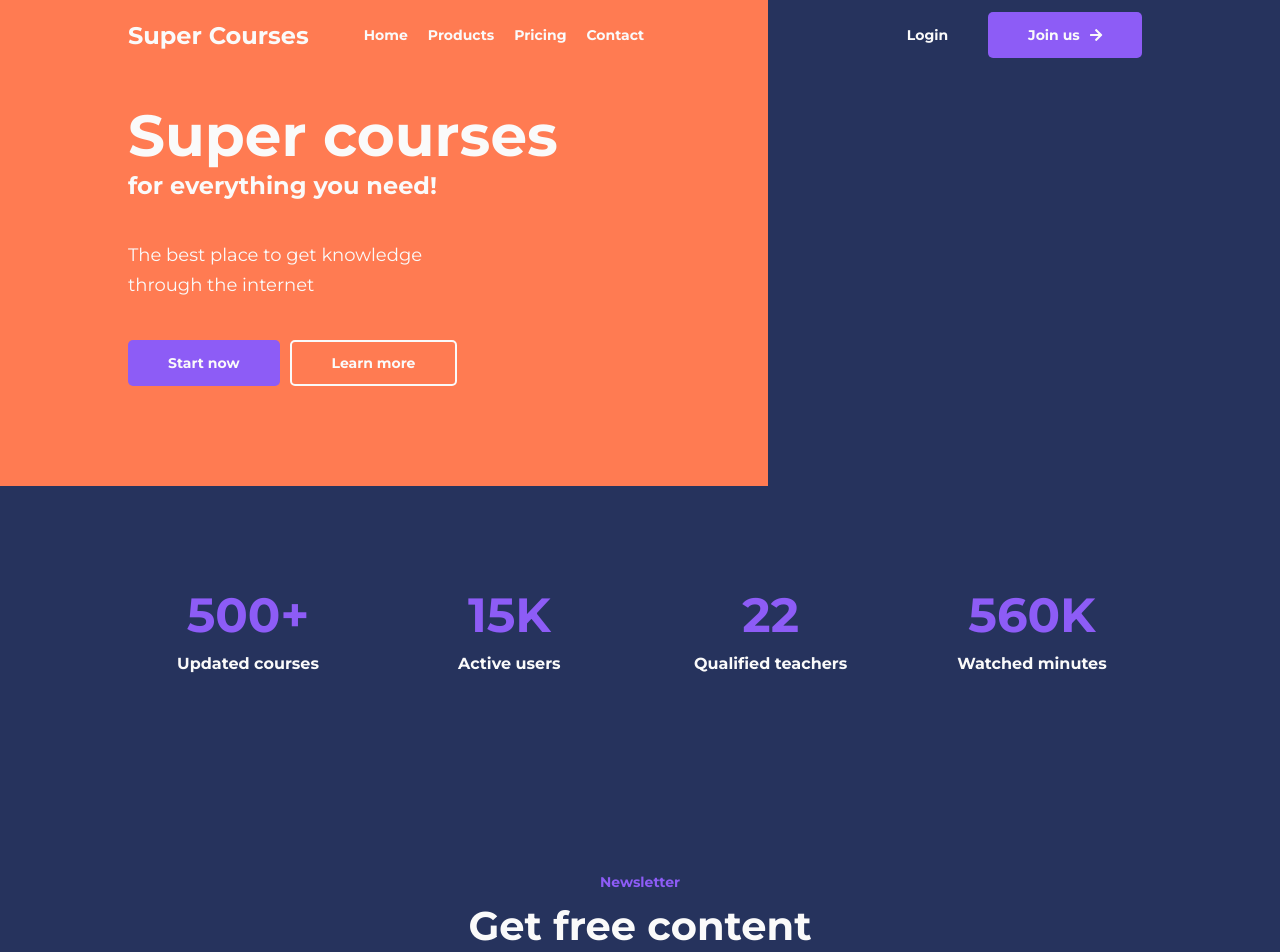
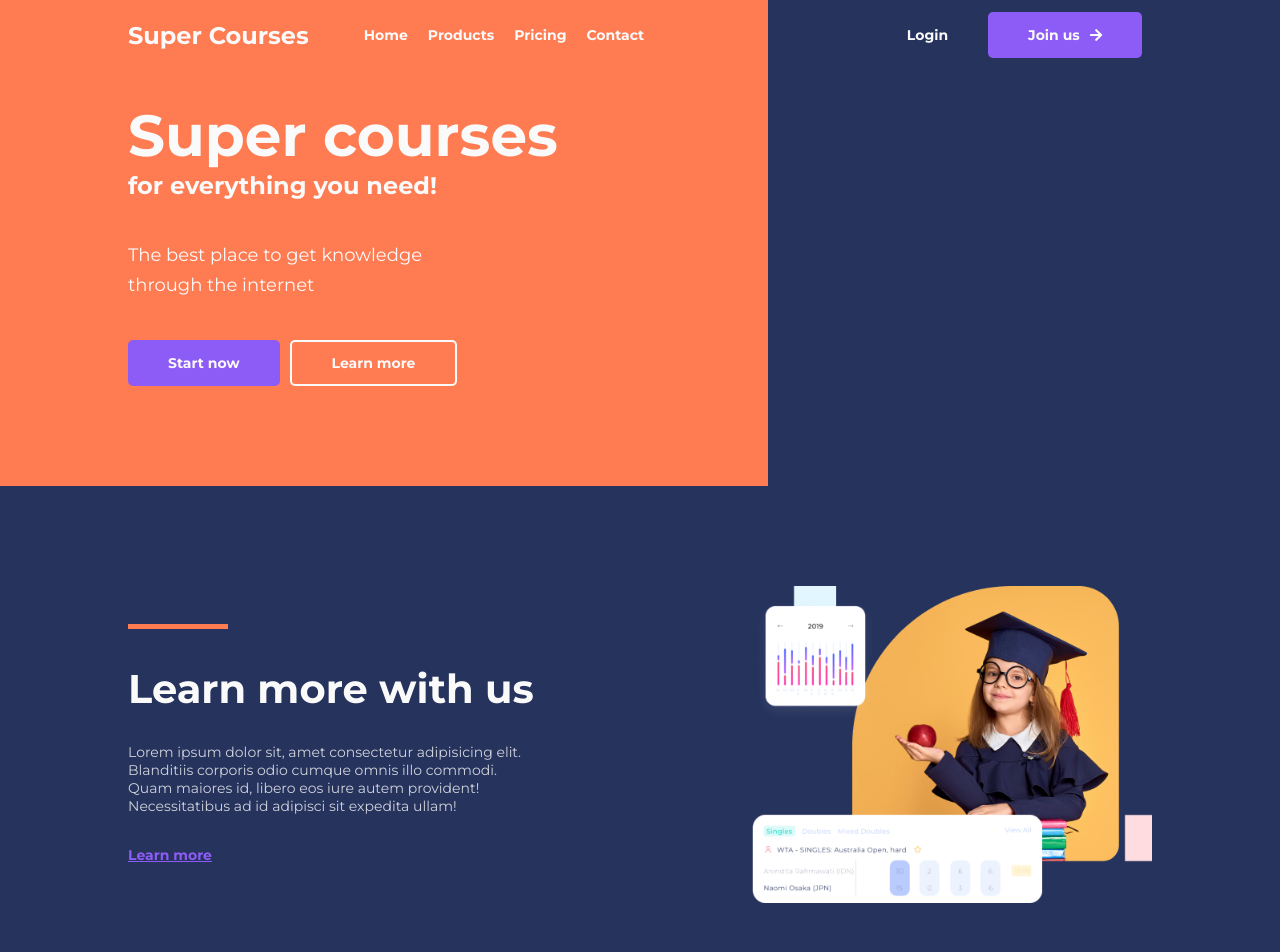
Before and after one commit to pedrohhcunha/supercourses, a Next.js app: page / in a window 1280 px wide. Shown: the top 952 px of the page. Built offline with nearby package versions, Linux system fonts and the light colour scheme.

Commit message:
learn more section

```diff
--- a/components/Header/styles.module.scss
+++ b/components/Header/styles.module.scss
@@ -1,5 +1,5 @@
 .header{
-    position: fixed;
+    position: absolute;
     top: 0;
     left: 0;
     width: 100%;
--- /dev/null
+++ b/components/LearnMore/component.jsx
@@ -0,0 +1,21 @@
+import styles from './styles.module.scss'
+import Link from 'next/link'
+import Image from 'next/image'
+import image from './images/image.png'
+
+export default function LearnMore(props){
+    return(
+        <section className={styles.section}>
+            <div className={styles.leftArea}>
+                <h2 className={styles.title}>Learn more with us</h2>
+                <p className={styles.paragraph}>Lorem ipsum dolor sit, amet consectetur adipisicing elit. Blanditiis corporis odio cumque omnis illo commodi. Quam maiores id, libero eos iure autem provident! Necessitatibus ad id adipisci sit expedita ullam!</p>
+                <Link href="https://google.com/" target="_blank">
+                    <a className={styles.link}>Learn more</a>
+                </Link>
+            </div>
+            <div className={styles.areaImage}>
+            <Image src={image} layout="responsive" />
+            </div>
+        </section>
+    )
+}
--- /dev/null
+++ b/components/LearnMore/styles.module.scss
@@ -0,0 +1,49 @@
+.section{
+    display: flex;
+    align-items: center;
+    justify-content: space-between;
+    width: 100%;
+    padding: 100px 10%;
+    background-color: var(--darkPurple);
+
+    .leftArea{
+
+        .title{
+            font-size: 40px;
+            font-weight: bold;
+            color: var(--white);
+            margin-top: 40px;
+            position: relative;
+
+            &::before{
+                position: absolute;
+                top: -40px;
+                left: 0;
+                content: '';
+                width: 100px;
+                height: 5px;
+                background-color: var(--orange)
+            }
+        }
+
+        .paragraph{
+            margin: 30px 0;
+            width: 400px;
+            font-size: 14px;
+            color: var(--white);
+            opacity: .8;
+        }
+
+        .link{
+            font-size: 14px;
+            font-weight: bold;
+            text-decoration: underline;
+            color: var(--purple);
+        }
+    }
+
+    .areaImage{
+        position: relative;
+        width: 400px;
+    }
+}
--- a/pages/index.jsx
+++ b/pages/index.jsx
@@ -3,12 +3,14 @@ import Newsletter from "../components/Newsletter/component"
 import Stats from "../components/Stats/component"
 import Initial from "../components/Initial/component"
 import Header from "../components/Header/component"
+import LearnMore from "../components/LearnMore/component"
 
 export default function Home() {
   return (
     <main>
       <Header />
       <Initial />
+      <LearnMore />
       <Stats />
       <Newsletter />
       <Footer />
```
Also changed, not shown: components/LearnMore/images/image.png (added).
